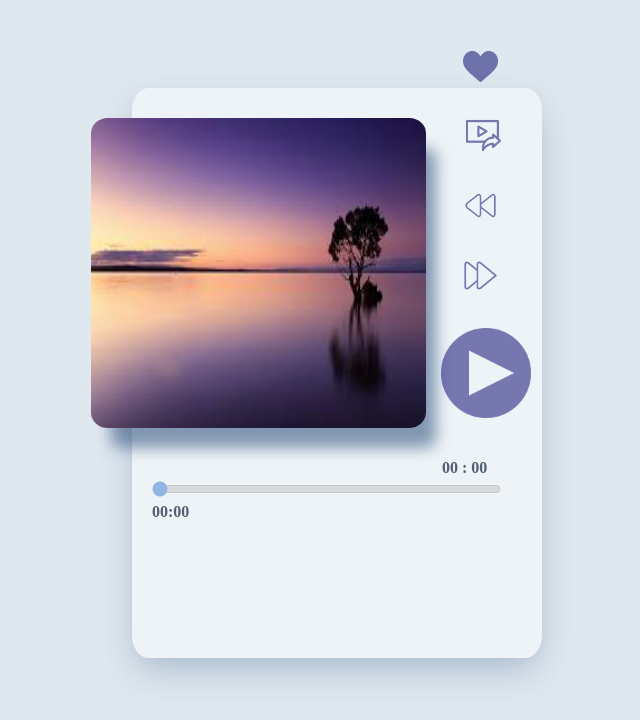
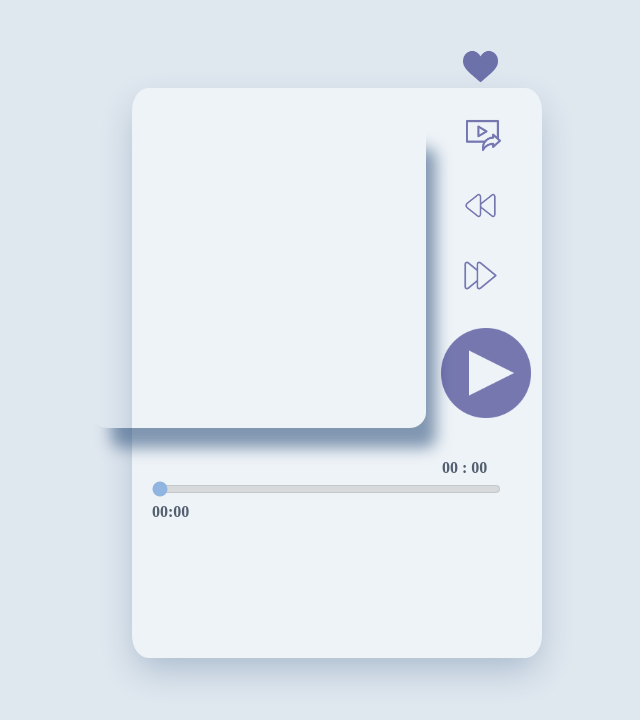
Before and after one commit to sejalmishra/mymusicplayer, a React (Create React App) app: page / in a window 1280 px wide. Shown: the top 720 px of the page, without its empty margins (303-943 px from the left). Built offline with nearby package versions, Linux system fonts and the light colour scheme.

Commit message:
feature branch

```diff
--- a/src/App.js
+++ b/src/App.js
@@ -112,7 +112,6 @@ function App({tracks}) {
   return (
     <div className="music-player">
     <div className='imgdiv'>
-    <img src={image} alt={`Music by ${artist} from Pixabay`} className="images"/>
     </div>
     <div className='artist-info'>
     </div>
```
